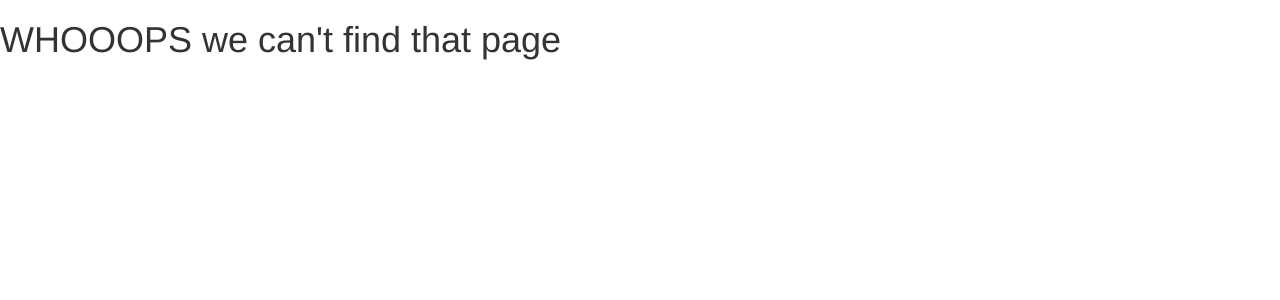
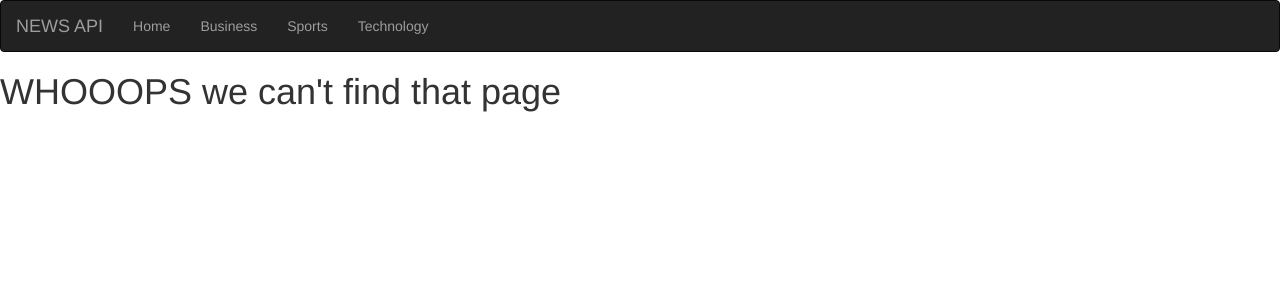
Before and after one commit to emdeechege/NewsAPI, a Flask app: template app/templates/fourOhfour.html in a window 1280 px wide. Shown: the top 300 px of the page. Run offline with Flask 2, Linux system fonts and the light colour scheme; the template is opened without the code that fills it, so the values that code supplies are empty; parts of the project's set-up code (start-up, migrations or seed data) failed here and were passed over; some libraries are stand-ins or nearby versions.

Commit message:
retrying the macros, added nav bar

```diff
--- a/app/request.py
+++ b/app/request.py
@@ -72,8 +72,8 @@ def process_articles_results(news):
         author = article.get('author')
         description = article.get('description')
         time = article.get('publishedAt')
-        image = article.get('urlToImage')
-        url = article.get('url')
+        url = article.get('urlToImage')
+        image = article.get('url')
         title = article.get ('title')
 
         article_objects = Article(author,description,time,image,url,title)
--- a/app/templates/index.html
+++ b/app/templates/index.html
@@ -1,4 +1,5 @@
 <!-- <h1>my display{{message}}</h1> -->
+{% extends 'base.html'%}
 <body>
         <!-- sources section  -->
         <h3> Sources</h3>
--- a/app/templates/navbar.html
+++ b/app/templates/navbar.html
@@ -0,0 +1,21 @@
+<div class="navbar navbar-inverse" role="navigation">
+       <div class="container-fluid">
+           <div class="navbar-header">
+               <button type="button" class="navbar-toggle" data-toggle="collapse" data-target=".navbar-collapse">
+                 <span class="sr-only">Toggle navigation</span>
+                 <span class="icon-bar"></span>
+                 <span class="icon-bar"></span>
+                 <span class="icon-bar"></span>
+               </button>
+               <a class="navbar-brand" href="/"> NEWS API </a>
+           </div>
+           <div class="navbar-collapse collapse">
+               <ul class="nav navbar-nav">
+                   <li><a href="/">Home</a></li>
+                   <li><a href="/">Business</a></li>
+                   <li><a href="/">Sports</a></li>
+                   <li><a href="/">Technology</a></li>
+           </div>
+
+       </div>
+   </div>
```
Also changed, not shown: app/templates/article.html (+12 -11 lines), app/templates/macros.html (+10 -6 lines).
